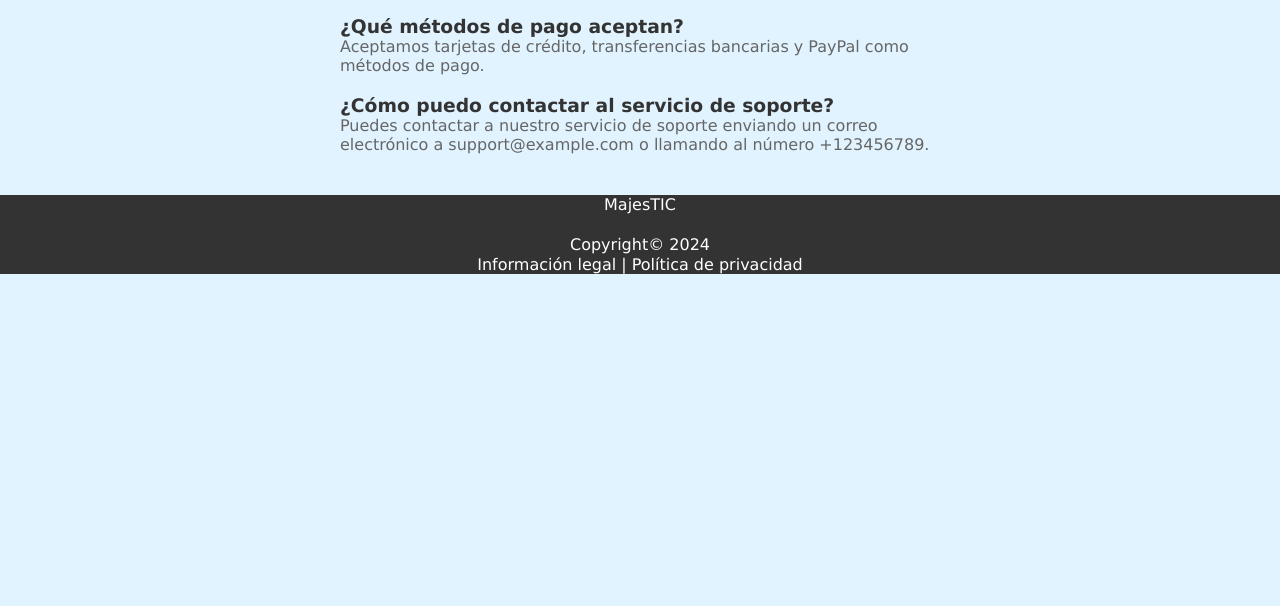
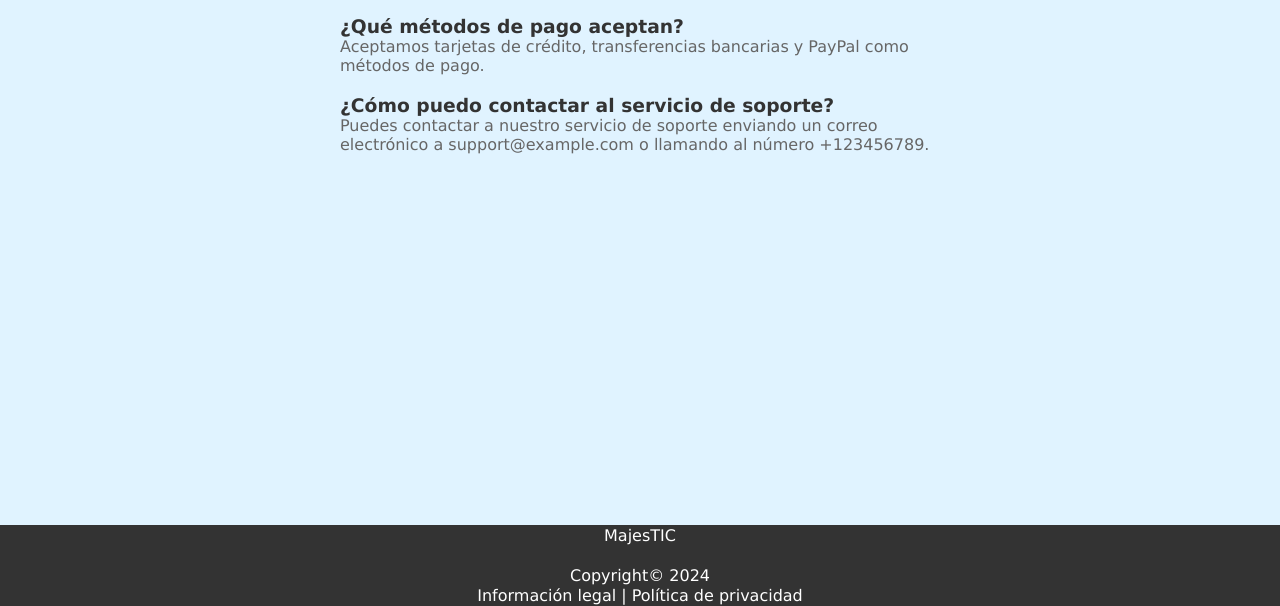
Before and after one commit to JesusGarciaShakur/Pagina_Web, a Django app: page / in a window 1280 px wide. Shown: the part 194-800 px from the top of the page. Run offline with Django 5.2, Linux system fonts and the light colour scheme.

Commit message:
01 branche

```diff
--- a/page/websmca/static/css/style.css
+++ b/page/websmca/static/css/style.css
@@ -71,7 +71,7 @@ footer {
     background-color: #333;
     color: #fff;
     text-align: center;
-    position: static;
+    position: fixed;
     /* Fija el footer */
     width: 100%;
     /* Ocupa todo el ancho */
```
